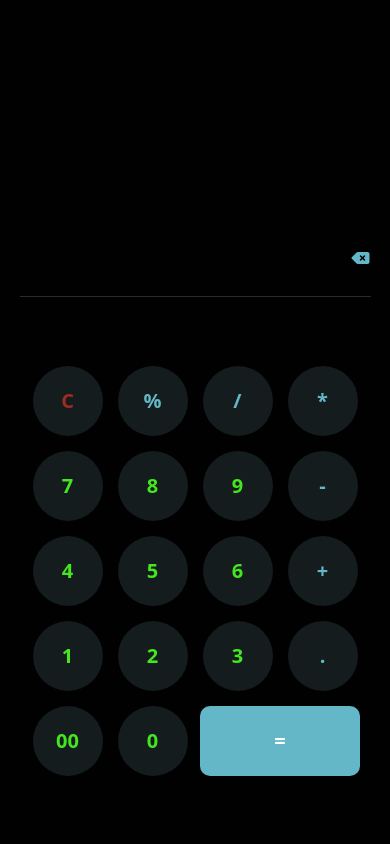
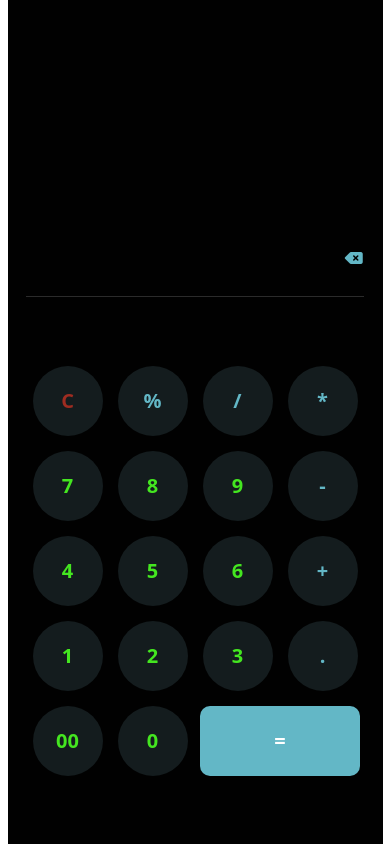
Before and after one commit to FerreiraCodeTech/calculadora_simples, a plain HTML site: page index.html in a window 390 px wide. Drawn offline with Linux system fonts and the light colour scheme.

Commit message:
atualizando estilo e responsividade

```diff
--- a/css/style.css
+++ b/css/style.css
@@ -8,10 +8,6 @@
   -webkit-tap-highlight-color: none;
 }
 
-body {
-  background: #010101;
-}
-
 button:hover {
   cursor: pointer;
 }
@@ -19,11 +15,14 @@ button:hover {
 @media screen and (min-width: 0) {
   #container {
     align-items: center;
+    background: #010101;
     display: flex;
     flex-direction: column;
     height: 100vh;
     justify-content: space-evenly;
     margin: 0 auto;
+    max-width: 375px;
+    min-width: auto;
     width: 100%;
   }
 
```
